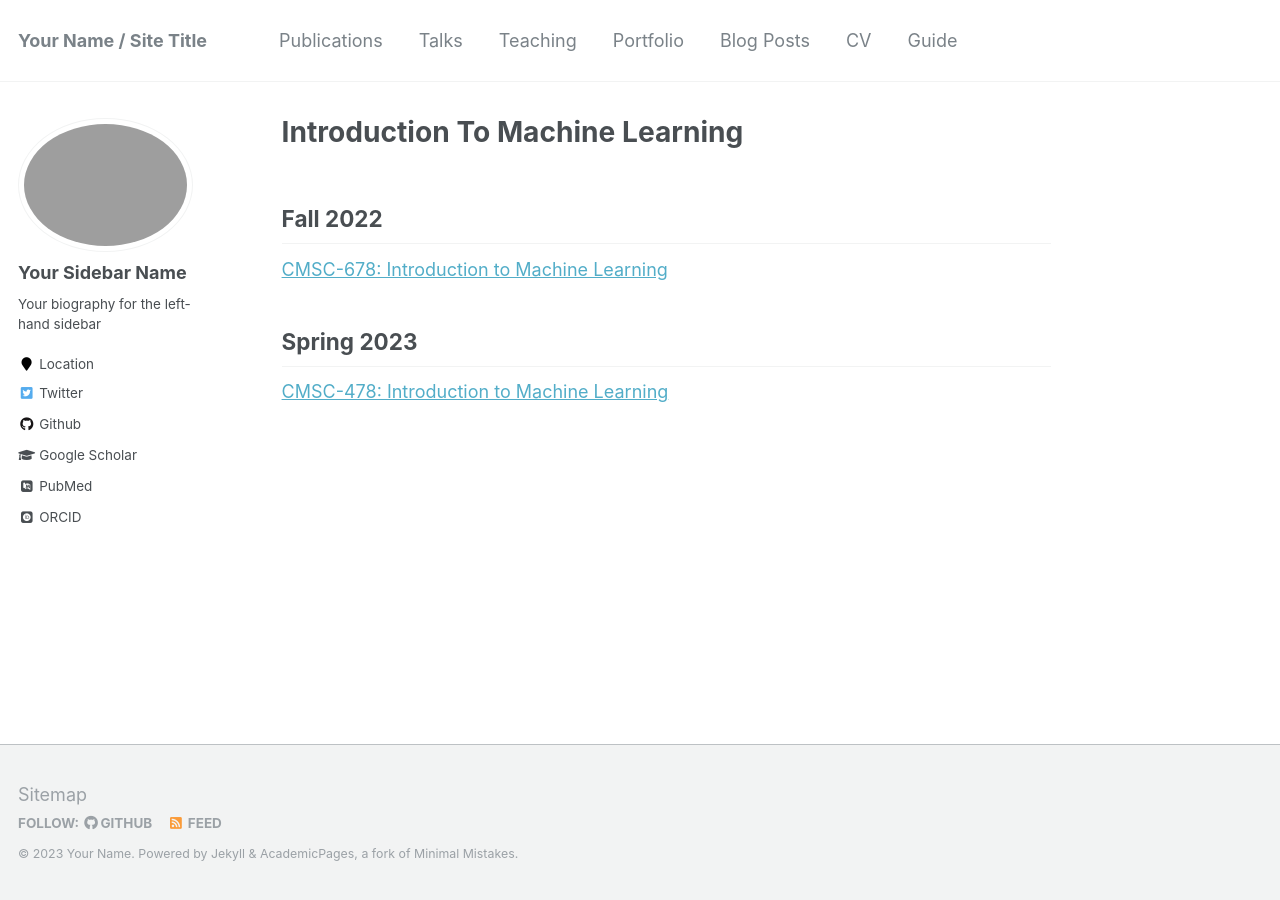
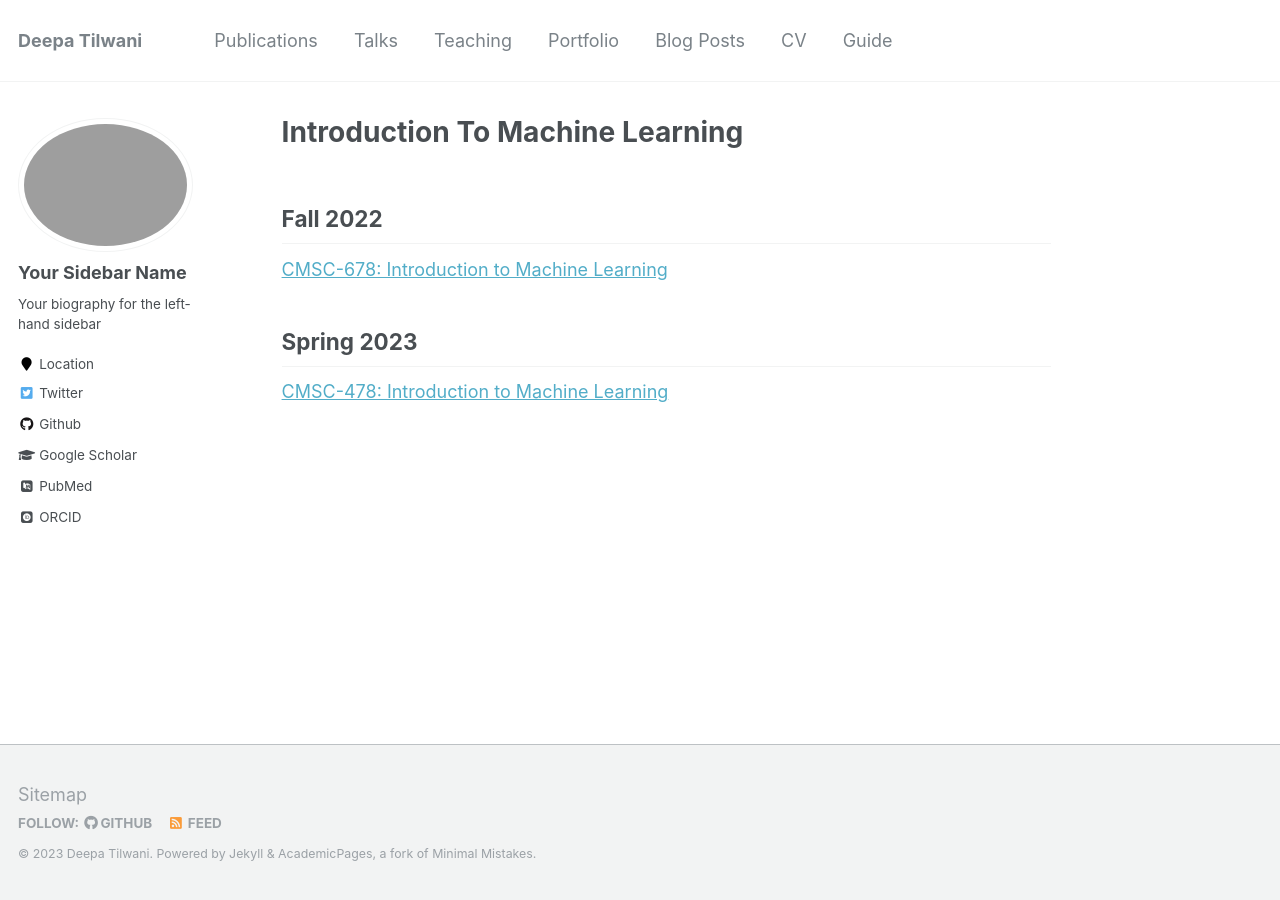
Before and after one commit to Deepa-Tilwani/deepa-tilwani.github.io, a Jekyll site: the page built from _pages/Courses.md, in a window 1280 px wide. Built offline with Jekyll 4.4.1, drawn with Linux system fonts in a browser that asks for light colours; some web fonts are replaced.

Commit message:
Update _config.yml

```diff
--- a/_config.yml
+++ b/_config.yml
@@ -7,9 +7,9 @@
 
 # Site Settings
 locale                   : "en-US"
-title                    : "Your Name / Site Title"
+title                    : "Deepa Tilwani"
 title_separator          : "-"
-name                     : &name "Your Name"
+name                     : &name "Deepa Tilwani"
 description              : &description "personal description"
 url                      : https://academicpages.github.io # the base hostname & protocol for your site e.g. "https://mmistakes.github.io"
 baseurl                  : "" # the subpath of your site, e.g. "/blog"
```
